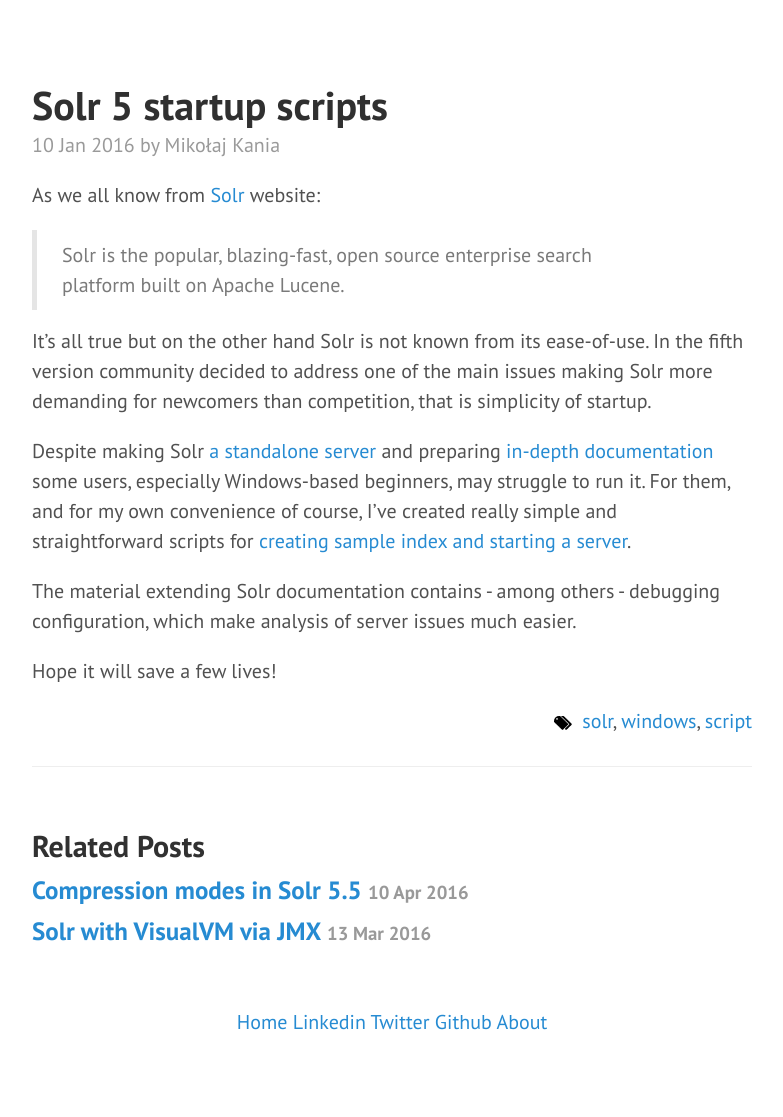
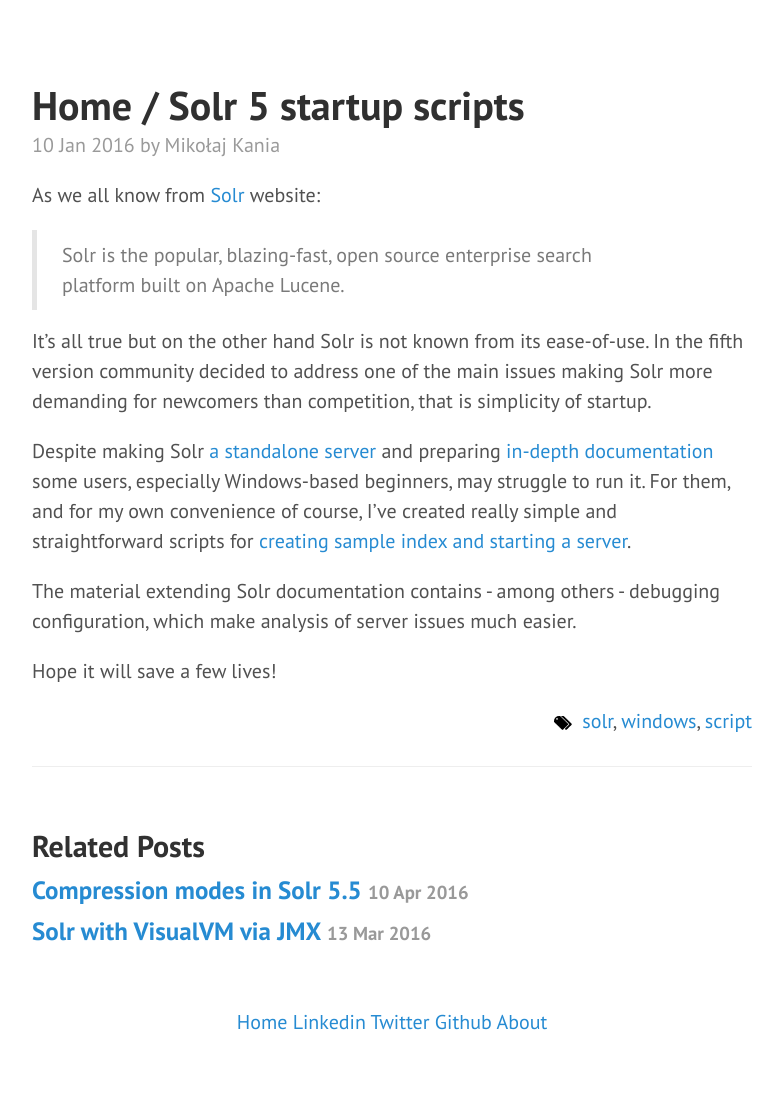
Before and after one commit to mikolajkania/mikolajkania.github.io, a Jekyll site: the page built from _posts/2016-01-10-solr5-startup-script.md, in a window 1280 px wide. Shown: the whole page, without its empty margins (428-1211 px from the left). Built offline with Jekyll 4.4.1, drawn with Linux system fonts in a browser that asks for light colours.

Commit message:
Post title change

```diff
--- a/_layouts/post.html
+++ b/_layouts/post.html
@@ -4,7 +4,7 @@
 
 <div class="post">
 
-  <a href="http://{{ site.url }}"><h1 class="post-title">{{ page.title }}</h1></a>
+  <h1 class="post-title"><a href="http://{{ site.url }}">Home</a> / {{ page.title }}</h1>
 
   <span class="post-date">{{ page.date | date_to_string }} by {{ site.author.name }}</span>
   {{ content }}
```
